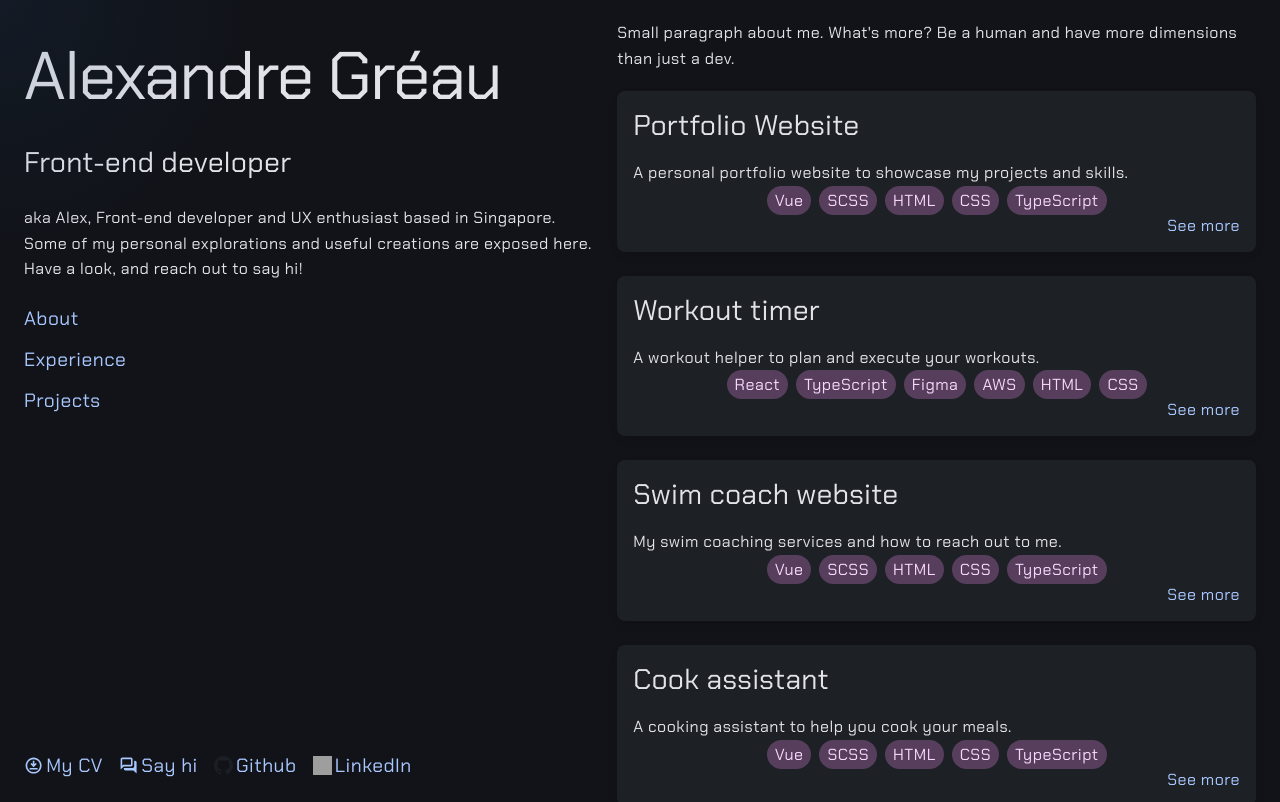
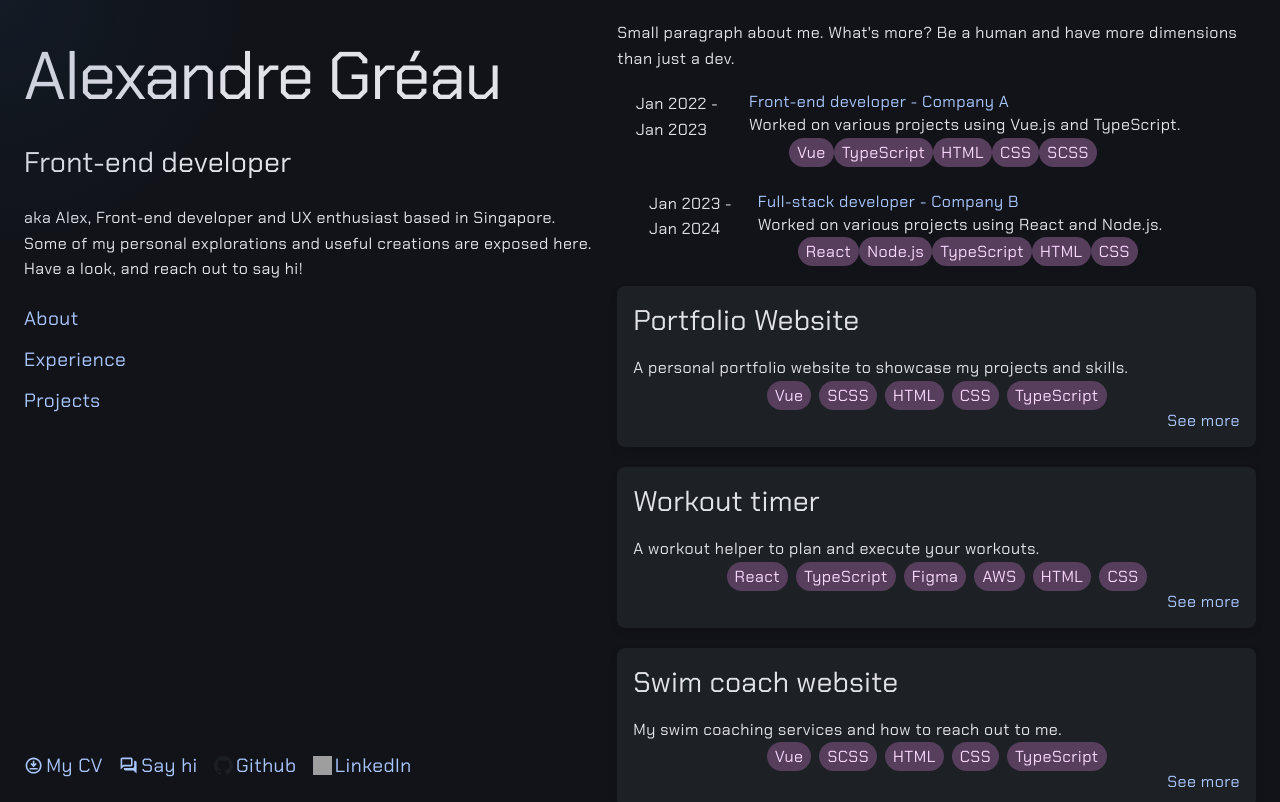
Before and after one commit to AlexGreau/Portfolio, a Vue app: page / in a window 1280 px wide. Shown: the top 802 px of the page. Built offline with nearby package versions, Linux system fonts and the light colour scheme; grey boxes are pictures that could not be loaded.

Commit message:
feat: work experiences

```diff
--- a/src/assets/components/card.scss
+++ b/src/assets/components/card.scss
@@ -1,5 +1,4 @@
 @use '@/assets/common/variables.scss' as *; // Import variables
-
 
 .project-card {
   display: flex;
@@ -35,10 +34,22 @@
     gap: $spacing-sm;
     flex-wrap: wrap;
     align-items: center;
-    justify-content: center;;
-
+    justify-content: center;
   }
   & > a {
     text-align: end;
   }
 }
+
+.work-card {
+  display: flex;
+  flex-wrap: wrap;
+  gap: 1rem;
+  & > p {
+    flex: 1 0 15%;
+  }
+  & > div {
+    flex: 1 1 80%;
+    display: block;
+  }
+}
--- /dev/null
+++ b/src/components/cards/WorkCard.vue
@@ -0,0 +1,48 @@
+<template>
+  <article class="work-card">
+    <p class="date">{{ `${formatDate(work.startDate)} -${formatDate(work.endDate)} `}}</p>
+    <div>
+      <a :href="work.link" target="_blank">{{ `${work.position} - ${work.company}` }}</a>
+      <p>{{ work.description }}</p>
+      <ul>
+        <li v-for="(tech, index) in work.techs" :key="index" class="pill">{{ tech }}</li>
+      </ul>
+    </div>
+  </article>
+</template>
+<script lang="ts">
+import { defineComponent } from 'vue'
+import type { WorkExp } from '@/model/WorkExp'
+export default defineComponent({
+  name: 'ProjectCard',
+  props: {
+    work: {
+      type: Object as () => WorkExp,
+      required: true,
+    },
+  },
+  data() {
+    return {
+      months: [
+        'Jan',
+        'Feb',
+        'Mar',
+        'Apr',
+        'May',
+        'Jun',
+        'Jul',
+        'Aug',
+        'Sep',
+        'Oct',
+        'Nov',
+        'Dec',
+      ],
+    }
+  },
+  methods: {
+    formatDate(date: Date): string {
+      return `${this.months[date.getMonth()]} ${String(date.getFullYear())}`
+    },
+  },
+})
+</script>
--- /dev/null
+++ b/src/model/WorkExp.ts
@@ -0,0 +1,12 @@
+import type { TechName } from "./Tech";
+
+export interface WorkExp {
+    company: string;
+    position: string;
+    startDate: Date;
+    endDate: Date;
+    description: string;
+    techs: TechName[];
+    id: number;
+    link?: string;
+}
--- a/src/views/HomeView.vue
+++ b/src/views/HomeView.vue
@@ -82,7 +82,7 @@
         </p>
       </article>
       <article class="experiences-wrapper" id="experiences">
-        <ProjectCard v-for="project in projects" :key="project.id" :project="project" />
+        <WorkExperienceCard v-for="work in WorkExperiences" :key="work.id" :work="work" />
       </article>
       <article class="projects" id="projects">
         <ProjectCard v-for="project in projects" :key="project.id" :project="project" />
@@ -92,10 +92,11 @@
 </template>
 <script setup lang="ts">
 import ProjectCard from '@/components/cards/ProjectCard.vue'
-import Recommendations from '@/components/sections/Recommandations.vue'
+import WorkExperienceCard from '@/components/cards/WorkCard.vue'
 import { ref } from 'vue'
 import type { Project } from '@/model/Project'
-import { TechName, type Tech } from '@/model/Tech'
+import { TechName } from '@/model/Tech'
+import { type WorkExp } from '@/model/WorkExp'
 
 const projects = ref<Array<Project>>([
   {
@@ -143,77 +144,38 @@ const projects = ref<Array<Project>>([
   },
 ])
 
-let filteredProjects = ref<Array<Project>>([])
-
-const techs = ref<Array<Tech>>([
+const WorkExperiences = ref<Array<WorkExp>>([
   {
-    name: TechName.VUE,
-    icon: 'vuejs.svg',
-    alt: 'Vue.js',
-    isChecked: false,
+    company: 'Company A',
+    position: 'Front-end developer',
+    startDate: new Date('2022-01-01'),
+    endDate: new Date('2023-01-01'),
+    description: 'Worked on various projects using Vue.js and TypeScript.',
+    techs: [
+      TechName.VUE,
+      TechName.TS,
+      TechName.HTML,
+      TechName.CSS,
+      TechName.SCSS,
+    ],
+    id: 1,
   },
   {
-    name: TechName.REACT,
-    icon: 'react.svg',
-    alt: 'React',
-    value: 'react',
-    isChecked: false,
-  },
-  {
-    name: TechName.NODE,
-    icon: 'nodejs.svg',
-    alt: 'Node.js',
-    value: 'nodejs',
-    isChecked: false,
-  },
-  {
-    name: TechName.TS,
-    icon: 'typescript.svg',
-    alt: 'TypeScript',
-    value: 'typescript',
-    isChecked: false,
-  },
-  {
-    name: TechName.HTML,
-    icon: 'html.svg',
-    alt: 'HTML',
-    value: 'html',
-    isChecked: false,
-  },
-  {
-    name: TechName.JS,
-    icon: 'javascript.svg',
-    alt: 'JavaScript',
-    value: 'javascript',
-    isChecked: false,
-  },
-  {
-    name: TechName.FIGMA,
-    icon: 'figma.svg',
-    alt: 'Figma',
-    value: 'figma',
-    isChecked: false,
-  },
-  {
-    name: TechName.SCSS,
-    icon: 'sass.svg',
-    alt: 'SCSS',
-    value: 'scss',
-    isChecked: false,
-  },
-  {
-    name: TechName.AWS,
-    icon: 'aws.svg',
-    alt: 'AWS',
-    value: 'aws',
-    isChecked: false,
+    company: 'Company B',
+    position: 'Full-stack developer',
+    startDate: new Date('2023-01-01'),
+    endDate: new Date('2024-01-01'),
+    description: 'Worked on various projects using React and Node.js.',
+    techs: [
+      TechName.REACT,
+      TechName.NODE,
+      TechName.TS,
+      TechName.HTML,
+      TechName.CSS,
+    ],
+    id: 2,
   },
 ])
-
-const getIcon = ref((filename: string) => {
-  // Function to get the icon path
-  return new URL(`../assets/icons/techs/${filename}`, import.meta.url).href
-})
 </script>
 
 <style lang="scss">
```
